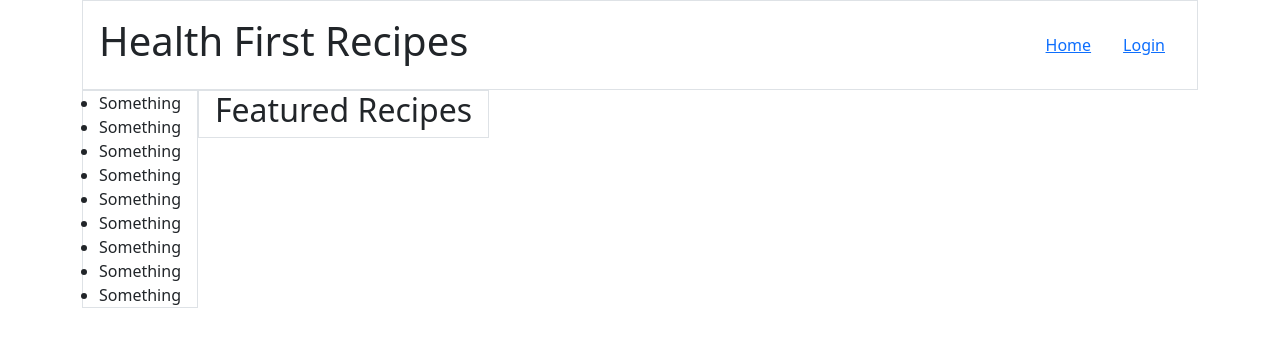
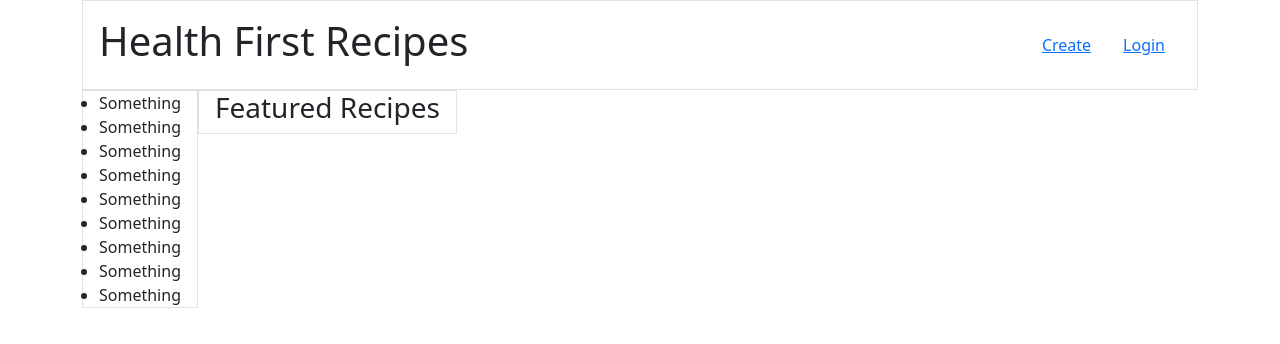
Before and after one commit to r-lutrick/HealthFirst, a React (Create React App) app in the folder client/: page / in a window 1280 px wide. Shown: the top 344 px of the page. Built offline with nearby package versions, Linux system fonts and the light colour scheme.

Commit message:
General CSS update

```diff
--- a/client/src/components/Create.jsx
+++ b/client/src/components/Create.jsx
@@ -2,7 +2,9 @@ import React from 'react'
 
 const Create = () => {
     return (
-        <div>Create</div>
+        <div>
+            <h3>Create New Recipe!</h3>
+        </div>
     )
 }
 
--- a/client/src/components/DeleteButton.jsx
+++ b/client/src/components/DeleteButton.jsx
@@ -1,6 +1,6 @@
 import React from 'react'
 
-const DeleteButton = () => {
+const DeleteButton = (props) => {
     return (
         <div>DeleteButton</div>
     )
--- a/client/src/components/Display.jsx
+++ b/client/src/components/Display.jsx
@@ -3,7 +3,7 @@ import React from 'react'
 const Display = () => {
     return (
         <div className='px-3 border'>
-            <h2>Featured Recipes</h2>
+            <h3>Featured Recipes</h3>
         </div>
     )
 }
--- a/client/src/components/Update.jsx
+++ b/client/src/components/Update.jsx
@@ -2,7 +2,9 @@ import React from 'react'
 
 const Update = () => {
     return (
-        <div>Update</div>
+        <div>
+            <h3>Update Recipe</h3>
+        </div>
     )
 }
 
--- a/client/src/views/Main.jsx
+++ b/client/src/views/Main.jsx
@@ -1,8 +1,9 @@
 import React from 'react'
 // Routes
 import { Route, Routes } from 'react-router-dom';
+// Component Display
+import Display from '../components/Display';
 import Create from '../components/Create';
-import Display from '../components/Display';
 import Update from '../components/Update';
 
 const Main = () => {
--- a/client/src/views/NavBar.jsx
+++ b/client/src/views/NavBar.jsx
@@ -1,11 +1,18 @@
 import React from 'react'
+import { useLocation } from 'react-router-dom'
 
 const NavBar = () => {
+    const location = useLocation()
+    console.log(location)
     return (
         <div className='border d-flex align-items-center justify-content-between p-3'>
             <h1>Health First Recipes</h1>
             <div>
-                <a href="#" className='p-3'>Home</a>
+                {
+                    location.pathname === '/' ?
+                        <a href="#" className='p-3'>Create</a> :
+                        <a href="#" className='p-3'>Home</a>
+                }
                 <a href="#" className='p-3'>Login</a>
             </div>
         </div>
```
